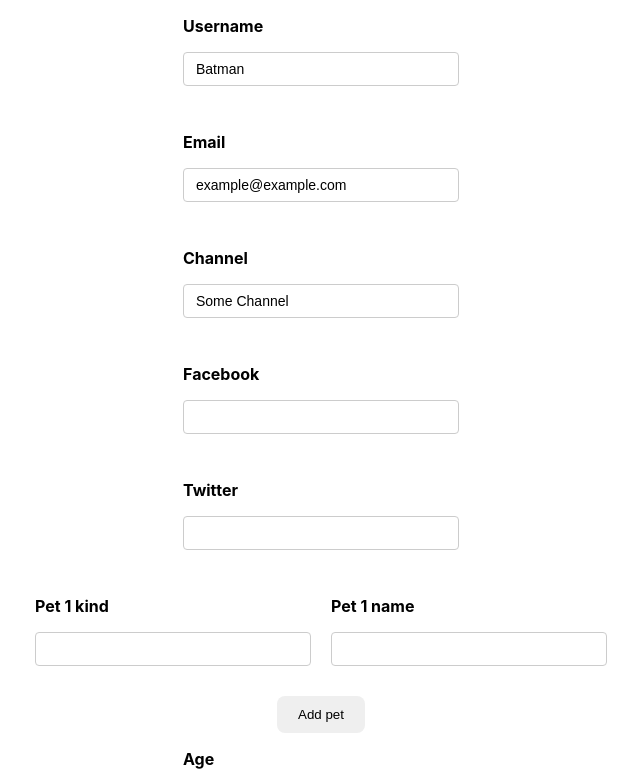
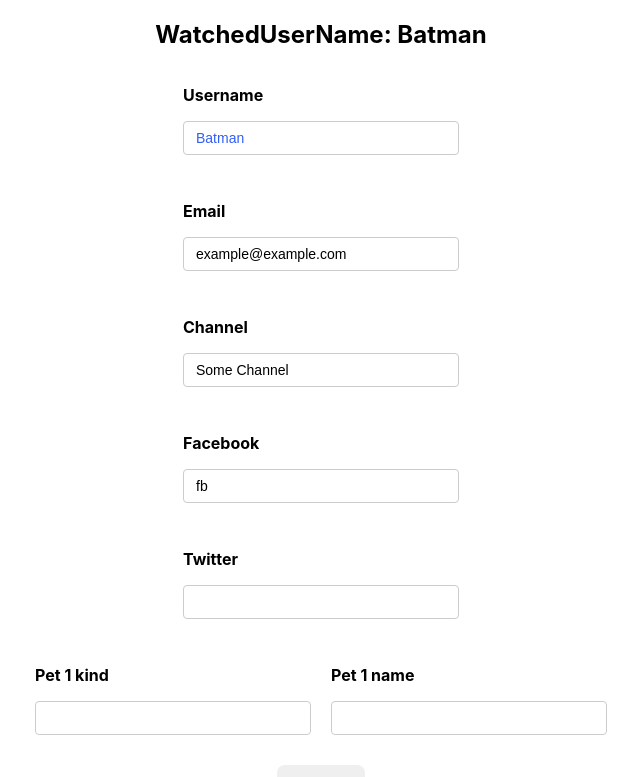
Before and after one commit to AlexeyMart/react-hook-form, a React (Create React App) app: page / in a window 1280 px wide. Shown: the top 777 px of the page, without its empty margins (319-959 px from the left). Built offline with nearby package versions, Linux system fonts and the light colour scheme.

Commit message:
watch, useEffect with watch

```diff
--- a/src/components/YouTubeForm/YouTubeForm.tsx
+++ b/src/components/YouTubeForm/YouTubeForm.tsx
@@ -1,4 +1,4 @@
-import { FC } from "react";
+import { FC, useEffect } from "react";
 import { useForm, FormProvider, useFieldArray } from "react-hook-form";
 import { DevTool } from "@hookform/devtools";
 
@@ -10,7 +10,7 @@ import { Input } from "../form-elements/Input/Input";
 import "./YouTubeForm.css";
 
 // Types
-import { YouTubeFormValues, PetWithId } from "./YoutubeForm.types";
+import { YouTubeFormValues } from "./YoutubeForm.types";
 
 // Helpers
 import {
@@ -18,7 +18,7 @@ import {
   onSubmit,
   getDefaultValues,
   validateSocial,
-  validatePetField,
+  renderPetField,
 } from "./YoutubeForm.helpers";
 
 // Constants
@@ -31,7 +31,18 @@ export const YouTubeForm: FC = () => {
     // defaultValues: getDefaultValues,
   });
 
-  const { control, handleSubmit, formState } = form;
+  const { control, handleSubmit, formState, watch } = form;
+
+  // пример для трекинга значений формы
+  useEffect(() => {
+    const subscription = watch((value) => {
+      console.log(value);
+    });
+
+    return () => {
+      subscription.unsubscribe();
+    };
+  }, [watch]);
 
   const {
     fields: petFields,
@@ -42,47 +53,10 @@ export const YouTubeForm: FC = () => {
     name: "pets",
   });
 
-  const renderPetField = (
-    // id автоматически генерируется react-hook-form
-    { id, kind, name }: PetWithId,
-    index: number,
-    arr: PetWithId[]
-  ) => {
-    const handleRemovePhoneField = () => remove(index);
-    const handleAddPhoneField = () => append({ kind: "", name: "" });
+  const { isSubmitting, isDirty } = formState;
 
-    return (
-      <div key={id}>
-        <div className="YoutubeForm__pets">
-          <Input
-            name={`pets.${index}.kind`}
-            label={`Pet ${index + 1} kind`}
-            validate={validatePetField("kind", index)}
-          />
-
-          <Input
-            name={`pets.${index}.name`}
-            label={`Pet ${index + 1} name`}
-            validate={validatePetField("name", index)}
-          />
-        </div>
-
-        <div className="YoutubeForm__pets-buttons">
-          {arr.length !== 1 && (
-            <button type="button" onClick={handleRemovePhoneField}>
-              Remove pet
-            </button>
-          )}
-
-          <button type="button" onClick={handleAddPhoneField}>
-            Add pet
-          </button>
-        </div>
-      </div>
-    );
-  };
-
-  const { isSubmitting, isDirty } = formState;
+  // const watchFormValues = watch();  for all form values
+  const watchUserName = watch("username");
 
   return (
     <FormProvider {...form}>
@@ -91,7 +65,14 @@ export const YouTubeForm: FC = () => {
         onSubmit={handleSubmit(onSubmit)}
         noValidate
       >
-        <Input name="username" label="Username" isRequired />
+        <h2>WatchedUserName: {watchUserName}</h2>
+
+        <Input
+          name="username"
+          label="Username"
+          isRequired
+          style={{ color: watchUserName === "Batman" ? "#315efb" : "black" }}
+        />
 
         <Input
           name="email"
@@ -115,7 +96,7 @@ export const YouTubeForm: FC = () => {
           validate={validateSocial}
         />
 
-        {petFields.map(renderPetField)}
+        {petFields.map(renderPetField(append, remove))}
 
         <Input name="age" label="Age" type="number" isRequired />
 
--- a/src/components/YouTubeForm/YoutubeForm.constants.ts
+++ b/src/components/YouTubeForm/YoutubeForm.constants.ts
@@ -16,7 +16,7 @@ export const defaultValues: YouTubeFormValues = {
   email: "example@example.com",
   channel: "Some Channel",
   social: {
-    facebook: "",
+    facebook: "fb",
     twitter: "",
   },
   pets: [{ kind: "", name: "" }],
--- a/src/components/YouTubeForm/YoutubeForm.helpers.ts
+++ /dev/null
@@ -1,72 +0,0 @@
-import {
-  defaultValues,
-  EMAIL_FIELD_ADMIN_ERROR,
-  SOCIAL_FIELD_ERROR,
-  REQUIRED_FIELD_ERROR,
-} from "./YoutubeForm.constants";
-import { Pet, YouTubeFormValues } from "./YoutubeForm.types";
-
-export const onSubmit = async (data: YouTubeFormValues) => {
-  console.log("data :>> ", data);
-
-  await new Promise((resolve) => {
-    setTimeout(() => {
-      resolve(true);
-    }, 1500);
-  });
-};
-
-export const customValidationEmailFn = (
-  fieldValue: string,
-  formValues: Record<string, any>
-) => {
-  if (fieldValue === "admin@example.com" || formValues.username === "Admin") {
-    return EMAIL_FIELD_ADMIN_ERROR;
-  }
-
-  return true;
-};
-
-export const getDefaultValues = async () => {
-  await new Promise((resolve) => {
-    setTimeout(() => {
-      resolve(true);
-    }, 1500);
-  });
-
-  return defaultValues;
-};
-
-export const validateSocial = (
-  _fieldValue: string,
-  formValues: Record<string, any>
-) => {
-  if (Boolean(formValues.social.twitter || formValues.social.facebook)) {
-    return true;
-  }
-
-  return SOCIAL_FIELD_ERROR;
-};
-
-export const getByPathInObj = (obj: Record<string, any>, path: string) =>
-  path.split(".").reduce((acc, item) => acc?.[item], obj);
-
-export const validatePetField =
-  (type: keyof Pet, index: number) =>
-  (_fieldValue: string, formValues: Record<string, any>) => {
-    const { kind, name } = formValues.pets[index];
-
-    if (type === "kind") {
-      if (!kind && name) {
-        return REQUIRED_FIELD_ERROR;
-      }
-    }
-
-    if (type == "name") {
-      if (!name && kind) {
-        return REQUIRED_FIELD_ERROR;
-      }
-    }
-
-    return true;
-  };
--- /dev/null
+++ b/src/components/YouTubeForm/YoutubeForm.helpers.tsx
@@ -0,0 +1,115 @@
+import { UseFieldArrayAppend, UseFieldArrayRemove } from "react-hook-form";
+import { Input } from "../form-elements/Input/Input";
+import {
+  defaultValues,
+  EMAIL_FIELD_ADMIN_ERROR,
+  SOCIAL_FIELD_ERROR,
+  REQUIRED_FIELD_ERROR,
+} from "./YoutubeForm.constants";
+import { Pet, PetWithId, YouTubeFormValues } from "./YoutubeForm.types";
+
+export const onSubmit = async (data: YouTubeFormValues) => {
+  console.log("data :>> ", data);
+
+  await new Promise((resolve) => {
+    setTimeout(() => {
+      resolve(true);
+    }, 1500);
+  });
+};
+
+export const customValidationEmailFn = (
+  fieldValue: string,
+  formValues: Record<string, any>
+) => {
+  if (fieldValue === "admin@example.com" || formValues.username === "Admin") {
+    return EMAIL_FIELD_ADMIN_ERROR;
+  }
+
+  return true;
+};
+
+export const getDefaultValues = async () => {
+  await new Promise((resolve) => {
+    setTimeout(() => {
+      resolve(true);
+    }, 1500);
+  });
+
+  return defaultValues;
+};
+
+export const validateSocial = (
+  _fieldValue: string,
+  formValues: Record<string, any>
+) => {
+  if (Boolean(formValues.social.twitter || formValues.social.facebook)) {
+    return true;
+  }
+
+  return SOCIAL_FIELD_ERROR;
+};
+
+export const getByPathInObj = (obj: Record<string, any>, path: string) =>
+  path.split(".").reduce((acc, item) => acc?.[item], obj);
+
+export const validatePetField =
+  (type: keyof Pet, index: number) =>
+  (_fieldValue: string, formValues: Record<string, any>) => {
+    const { kind, name } = formValues.pets[index];
+
+    if (type === "kind" && !kind && name) {
+      return REQUIRED_FIELD_ERROR;
+    }
+
+    if (type === "name" && !name && kind) {
+      return REQUIRED_FIELD_ERROR;
+    }
+
+    return true;
+  };
+
+export const renderPetField =
+  (
+    append: UseFieldArrayAppend<YouTubeFormValues, "pets">,
+    remove: UseFieldArrayRemove
+  ) =>
+  (
+    // id автоматически генерируется react-hook-form
+    { id, kind, name }: PetWithId,
+    index: number,
+    arr: PetWithId[]
+  ) => {
+    const handleRemovePhoneField = () => remove(index);
+    const handleAddPhoneField = () => append({ kind: "", name: "" });
+
+    return (
+      <div key={id}>
+        <div className="YoutubeForm__pets">
+          <Input
+            name={`pets.${index}.kind`}
+            label={`Pet ${index + 1} kind`}
+            validate={validatePetField("kind", index)}
+          />
+
+          <Input
+            name={`pets.${index}.name`}
+            label={`Pet ${index + 1} name`}
+            validate={validatePetField("name", index)}
+          />
+        </div>
+
+        <div className="YoutubeForm__pets-buttons">
+          {arr.length !== 1 && (
+            <button type="button" onClick={handleRemovePhoneField}>
+              Remove pet
+            </button>
+          )}
+
+          <button type="button" onClick={handleAddPhoneField}>
+            Add pet
+          </button>
+        </div>
+      </div>
+    );
+  };
--- a/src/components/form-elements/Input/Input.tsx
+++ b/src/components/form-elements/Input/Input.tsx
@@ -20,6 +20,7 @@ export const Input: FC<Props> = ({
   validate,
   type = "text",
   isRequired = false,
+  ...rest
 }) => {
   const { register, formState } = useFormContext<Record<string, any>>();
   // const { name, ref, onChange, onBlur } = register(name);
@@ -68,6 +69,7 @@ export const Input: FC<Props> = ({
 
           type={type}
           {...register(name, registerOptions as RegisterOptions)}
+          {...rest}
         />
       </label>
 
```
